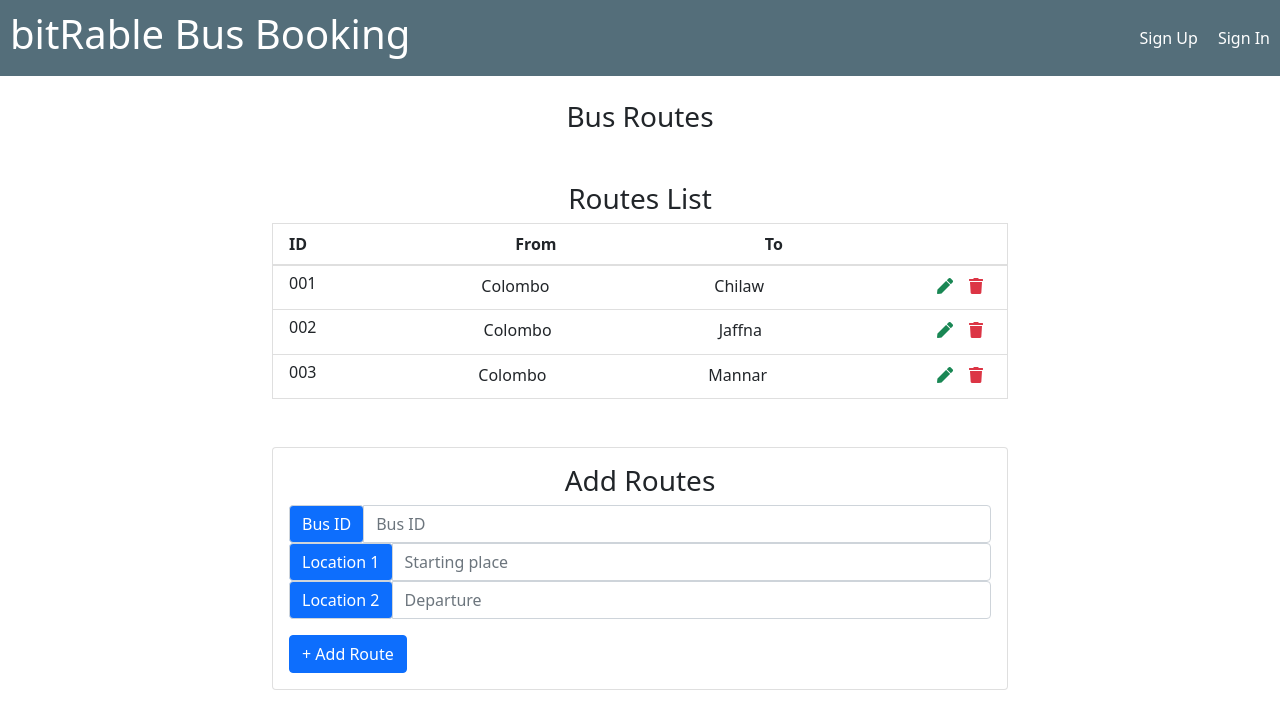
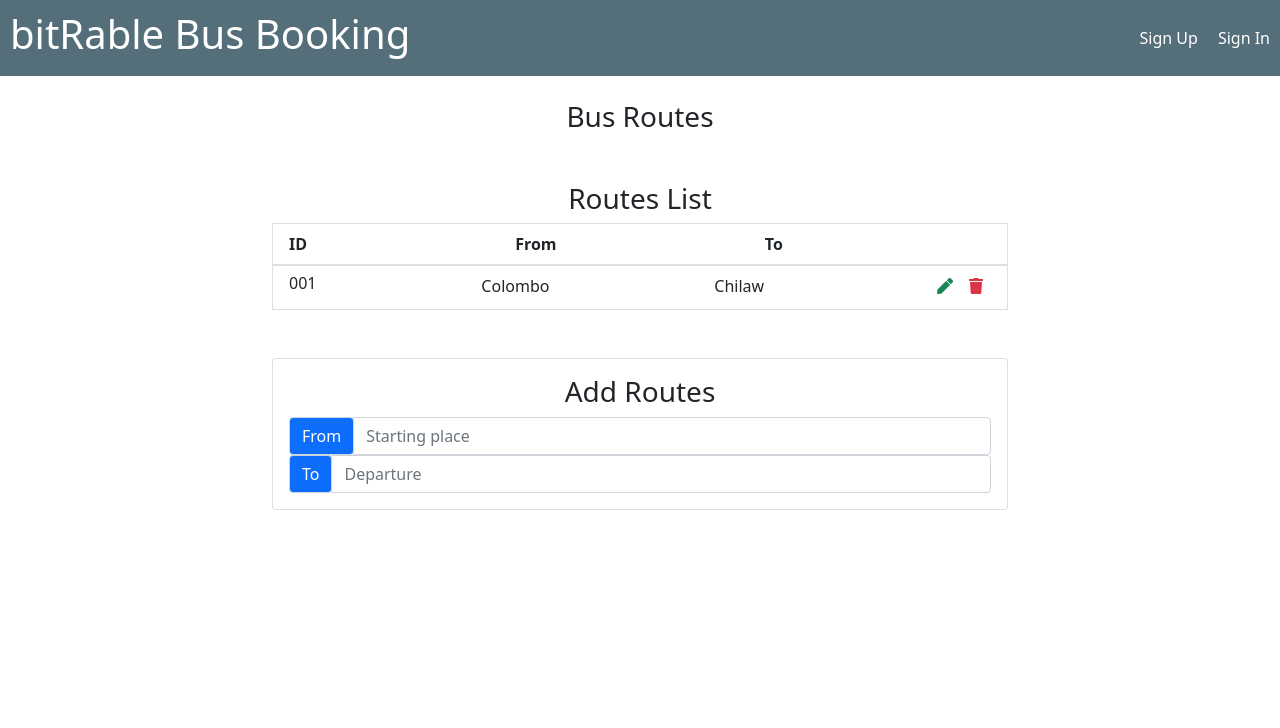
Before and after one commit to bitReble/OnlineSeats-Website, a React (Create React App) app: page /busroute in a window 1280 px wide. Shown: the top 728 px of the page. Built offline with nearby package versions, Linux system fonts and the light colour scheme.

Commit message:
Routes form validation added,

```diff
--- a/src/components/pages/AddBusRoutes.js
+++ b/src/components/pages/AddBusRoutes.js
@@ -1,26 +1,57 @@
 import React, { Component } from "react";
 
 export default class AddBusRoutes extends Component {
+  constructor(props) {
+    super(props);
+    this.state = { from: "", to: "", isFromValid: false, isToValid: false };
+  }
+
+  onFormSubmit = async (e) => {
+    e.preventDefault();
+    console.log(this.state);
+  };
+
+  onFromChange = (e) => {
+    const value = e.target.value;
+    let isFromValid = false;
+    if (value) {
+      isFromValid = true;
+    }
+    this.setState((preState) => ({
+      ...preState,
+      from: e.target.value,
+      isFromValid,
+    }));
+  };
+
+  onToChange = (e) => {
+    const value = e.target.value;
+    let isToValid = false;
+    if (value) {
+      isToValid = true;
+    }
+    this.setState((preState) => ({
+      ...preState,
+      to: e.target.value,
+      isToValid,
+    }));
+  };
+
+  isFromValid = () => {
+    return this.state.isFromValid && this.state.isToValid;
+  };
+
   render() {
     return (
       <div className="card card-body my-3">
         <h3 className="text-capitalize text-center">Add Routes</h3>
-        <form>
+        <form onSubmit={this.onFormSubmit}>
           <div className="input-group">
             <div className="input-group-prepend">
-              <div className="input-group-text bg-primary text-white">
-                Bus ID
-              </div>
-            </div>
-            <input type="text" className="form-control" placeholder="Bus ID" />
-          </div>
-          <div className="input-group">
-            <div className="input-group-prepend">
-              <div className="input-group-text bg-primary text-white">
-                Location 1
-              </div>
+              <div className="input-group-text bg-primary text-white">From</div>
             </div>
             <input
+              onChange={this.onFromChange}
               type="text"
               className="form-control"
               placeholder="Starting place"
@@ -28,19 +59,20 @@ export default class AddBusRoutes extends Component {
           </div>
           <div className="input-group">
             <div className="input-group-prepend">
-              <div className="input-group-text bg-primary text-white">
-                Location 2
-              </div>
+              <div className="input-group-text bg-primary text-white">To</div>
             </div>
             <input
+              onChange={this.onToChange}
               type="text"
               className="form-control"
               placeholder="Departure"
             />
           </div>
-          <button type="submit" className="btn btn-block btn-primary mt-3">
-            + Add Route
-          </button>
+          {this.isFromValid() && (
+            <button type="submit" className="btn btn-block btn-primary mt-3">
+              + Add Route
+            </button>
+          )}
         </form>
       </div>
     );
--- a/src/components/pages/BusRoutesList.js
+++ b/src/components/pages/BusRoutesList.js
@@ -11,7 +11,7 @@ export default class BusRoutesList extends Component {
               <th>ID</th>
               <th>From</th>
               <th>To</th>
-                <th> </th>
+              <th></th>
             </tr>
           </thead>
           <tbody>
@@ -30,36 +30,6 @@ export default class BusRoutesList extends Component {
                 </span>
               </td>
             </tr>
-            <tr className="list-group-item text-capitalize d-flex justify-content-between">
-                <td>
-                  <h6>002</h6>
-                </td>
-                <td>Colombo</td>
-                <td>Jaffna</td>
-                <td className="todo-icon">
-                  <span className="mx-2 text-success">
-                    <i className="fas fa-pen" />
-                  </span>
-                  <span className="mx-2 text-danger">
-                    <i className="fas fa-trash" />
-                  </span>
-                </td>
-            </tr>
-            <tr className="list-group-item text-capitalize d-flex justify-content-between">
-                <td>
-                  <h6>003</h6>
-                </td>
-                <td>Colombo</td>
-                <td>Mannar</td>
-                <td className="todo-icon">
-                  <span className="mx-2 text-success">
-                    <i className="fas fa-pen" />
-                  </span>
-                  <span className="mx-2 text-danger">
-                    <i className="fas fa-trash" />
-                  </span>
-                </td>
-            </tr>
           </tbody>
         </table>
       </ul>
```
Lines whose indentation alone changed are shown as unchanged.
